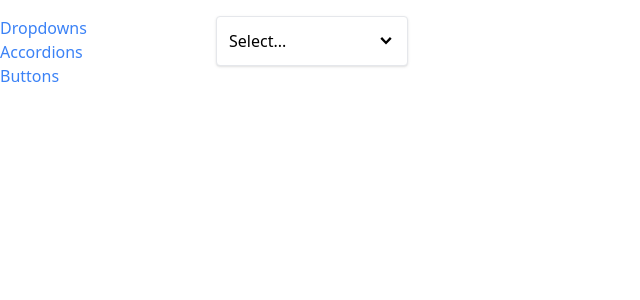
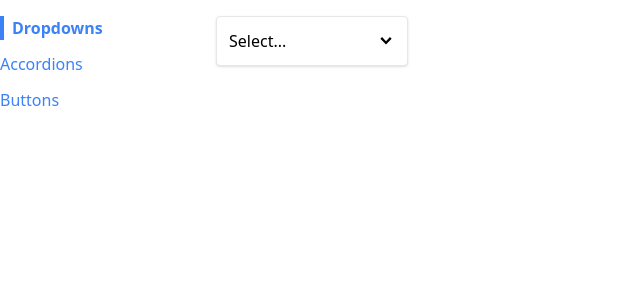
Before and after one commit to kardi06/react-coms, a React (Create React App) app: page / in a window 1280 px wide. Shown: the top 300 px of the page, without its empty margins (0-640 px from the left). Built offline with nearby package versions, Linux system fonts and the light colour scheme.

Commit message:
highlight active link

```diff
--- a/src/components/Link.js
+++ b/src/components/Link.js
@@ -1,15 +1,19 @@
 import useNavigation from "../hooks/use-navigation";
 import classNames from "classnames";
 
-const Link = ({to, children}) => {
-    const {navigate} = useNavigation();
+const Link = ({to, children, className, activeClassName}) => {
+    const {navigate, currentPath} = useNavigation();
     const handleClick = (event) => {
         if(event.metaKey || event.ctrlKey) return;
         event.preventDefault();
         navigate(to);
     };
 
-    const classes = classNames('text-blue-500');
+    const classes = classNames(
+        'text-blue-500',
+        className,
+        currentPath === to && activeClassName
+    );
     return (
         <a className={classes} href={to} onClick={handleClick}>{children}</a>
     );
--- a/src/components/Sidebar.js
+++ b/src/components/Sidebar.js
@@ -8,11 +8,11 @@ function Sidebar() {
     ];
 
     const renderedLinks = links.map((link)=> {
-        return <Link key={link.label} to={link.to}>{link.label}</Link>
+        return <Link key={link.label} to={link.to}c className="mb-3" activeClassName="font-bold border-l-4 border-blue-500 pl-2">{link.label}</Link>
     });
 
     return (
-        <div className="sticky top-0  flex flex-col">
+        <div className="sticky top-0  flex flex-col items-start">
             {renderedLinks}
         </div>
     )
```
